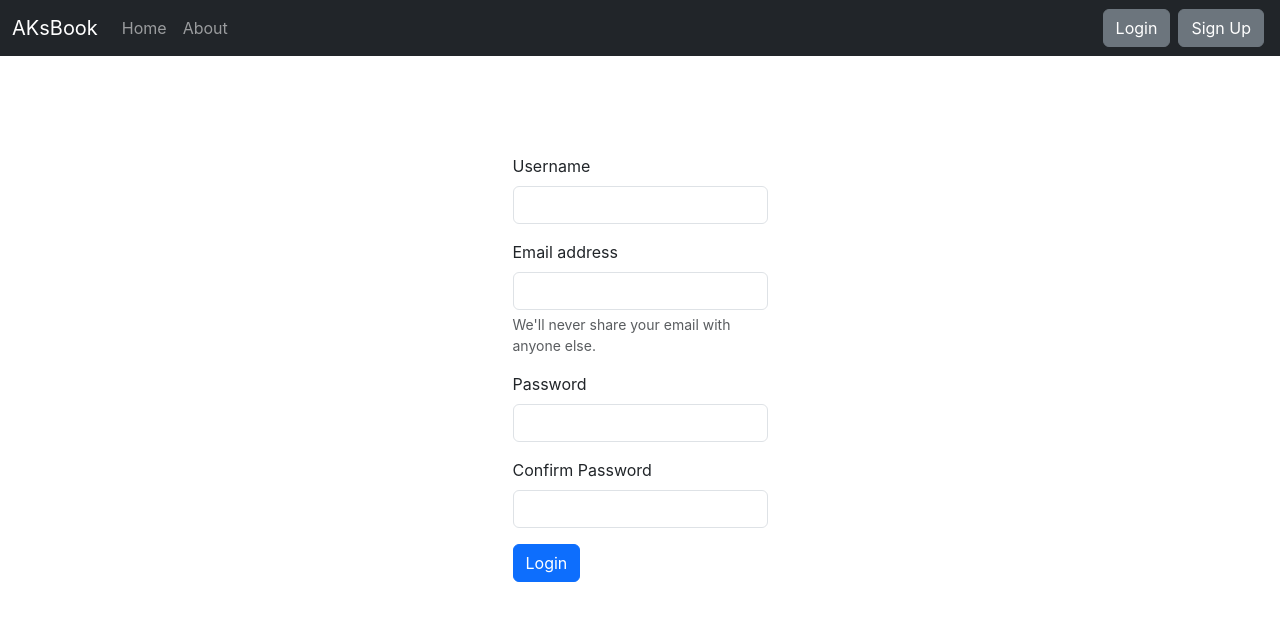
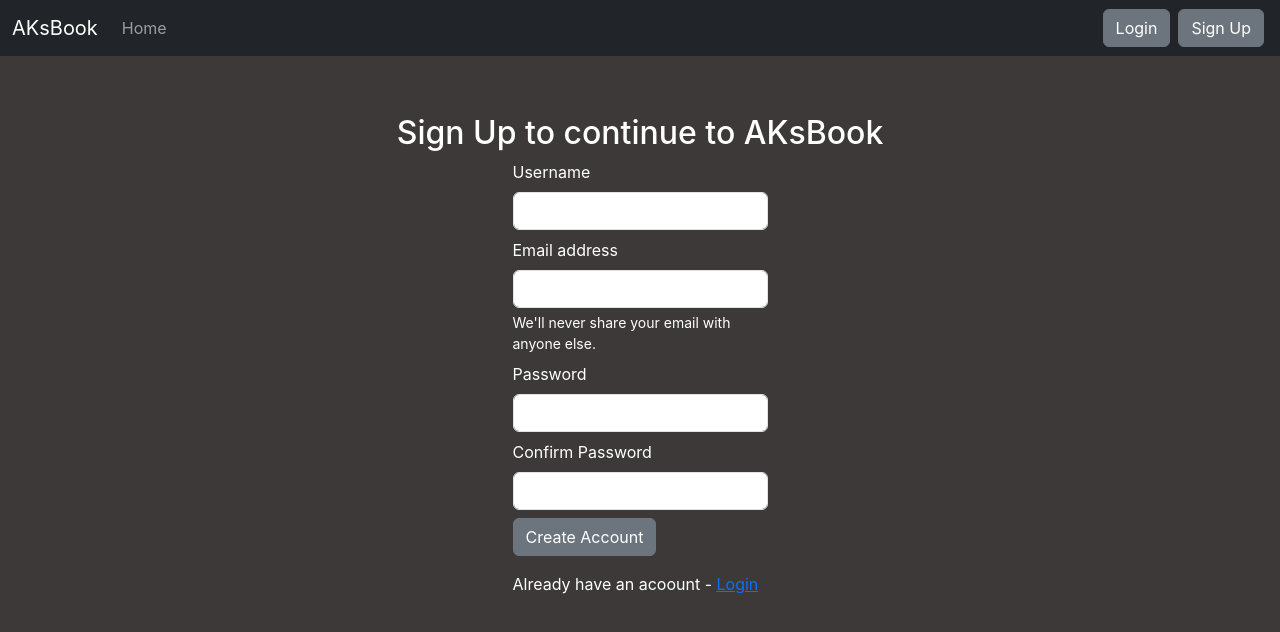
Before and after one commit to ajmat6/AKsBook-MERN, a React (Create React App) app: page /signup in a window 1280 px wide. Shown: the top 632 px of the page. Built offline with nearby package versions, Linux system fonts and the light colour scheme.

Commit message:
Confirm Password logic added + some fixes

```diff
--- a/src/App.js
+++ b/src/App.js
@@ -33,7 +33,8 @@ function App() {
         <Alert alert={alert} />
         <div className="container">
           <Routes>
-            <Route path="/about" element={<About />} />
+            {/* About page TODO */}
+            {/* <Route path="/about" element={<About />} /> */}
             <Route path="/" element={<Home showalert={showalert}/>} />
             <Route path="/login" element={<Login showalert={showalert}/>} />
             <Route path="/signup" element={<SignUp showalert={showalert}/>} />
--- a/src/components/Login.js
+++ b/src/components/Login.js
@@ -1,5 +1,5 @@
 import React, { useState } from 'react'
-import {useNavigate} from 'react-router-dom'
+import {useNavigate, Link} from 'react-router-dom'
 
 function Login(props) {
     const [credentials, setcredentials] = useState({email:"", password:""});
@@ -39,7 +39,8 @@ function Login(props) {
     }
 
     return (
-        <div>
+        <div className='mt-2'>
+            <h2 className='text-center'>Login to continue to AKsBook</h2>
             <form className='container col-md-3 my-5' onSubmit={handleLoginSubmit}>
                 <div className="mb-3">
                     <label htmlFor="email" className="form-label">Email address</label>
@@ -51,6 +52,11 @@ function Login(props) {
                     <input type="password" className="form-control" id="password" name='password' value={credentials.password} onChange={onChange}/>
                 </div>
                 <button type="submit" className="btn btn-primary">Login</button>
+                <p className='my-3'>Don't have any account - <span>
+                <Link aria-current="page" to="/signup">
+                  Sign Up
+                </Link>
+              </span></p>
             </form>
         </div>
     )
--- a/src/components/Navbar.js
+++ b/src/components/Navbar.js
@@ -42,10 +42,10 @@ const Navbar = () => {
                 </Link>
               </li>
               <li className="nav-item">
-                <Link className={`nav-link ${location.pathname === "/about"? "active" : ""}`} to="/about">
-                {/* <Link className='nav-link active' to="/about"> */}
+                {/* <Link className={`nav-link ${location.pathname === "/about"? "active" : ""}`} to="/about">
+                // <Link className='nav-link active' to="/about">
                   About
-                </Link>
+                </Link> */}
               </li>
             </ul>
 
--- a/src/components/SignUp.js
+++ b/src/components/SignUp.js
@@ -1,5 +1,5 @@
 import React, {useState} from 'react'
-import {useNavigate} from 'react-router-dom'
+import {useNavigate, Link} from 'react-router-dom'
 
 function SignUp(props) {
   const [credentials, setcredentials] = useState({username:"", email:"", password:"", cpassword:""});
@@ -7,6 +7,7 @@ function SignUp(props) {
 
   const handleSignUpSubmit = async (e) => {
         e.preventDefault();
+
         const response = await fetch('http://localhost:5001/api/auth/createuser', {
             method: "POST",
             headers: {
@@ -36,27 +37,49 @@ function SignUp(props) {
     setcredentials({...credentials, [e.target.name]: e.target.value}) // this will set the value in the email as you enter an email in the input tags
   }
 
+  const validateConfirmPassword = () => {
+    let pass = document.getElementById('password');
+    let cpass = document.getElementById('cpassword');
+    let submitButton = document.getElementById('submitButton');
+
+    if(cpass.value != pass.value)
+    {
+      props.showalert("Passwords not Matching!", "danger");
+      submitButton.disabled = true;
+    }
+    else
+    {
+      submitButton.disabled = false;
+    }
+  }
+
   return (
-    <div>
-      <form className='container col-md-3 my-5' onSubmit={handleSignUpSubmit}>
-                <div className="mb-3">
+    <div className='mt-2'>
+      <h2 className='text-center my-2'>Sign Up to continue to AKsBook</h2>
+      <form className='container col-md-3 my-2' onSubmit={handleSignUpSubmit}>
+                <div className="mb-2">
                     <label htmlFor="text" className="form-label">Username</label>
                     <input type="text" className="form-control" id="username" name='username' aria-describedby="emailHelp" value={credentials.username} onChange={onChange} required/>
                 </div>
-                <div className="mb-3">
+                <div className="mb-2">
                     <label htmlFor="email" className="form-label">Email address</label>
                     <input type="email" className="form-control" id="email" name='email' aria-describedby="emailHelp" value={credentials.email} onChange={onChange} required/>
                         <div id="emailHelp" className="form-text">We'll never share your email with anyone else.</div>
                 </div>
-                <div className="mb-3">
+                <div className="mb-2">
                     <label htmlFor="password" className="form-label">Password</label>
-                    <input type="password" className="form-control" id="password" name='password' value={credentials.password} onChange={onChange} minLength={8} required/>
+                    <input type="password" className="form-control" id="password" name='password' value={credentials.password} onChange={onChange} minLength={8} required onKeyUp={validateConfirmPassword}/>
                 </div>
-                <div className="mb-3">
+                <div className="mb-2">
                     <label htmlFor="cpassword" className="form-label">Confirm Password</label>
-                    <input type="password" className="form-control" id="cpassword" name='cpassword' value={credentials.cpassword} onChange={onChange} minLength={8} required/>
+                    <input type="password" className="form-control" id="cpassword" name='cpassword' value={credentials.cpassword} onChange={onChange} minLength={8} required onKeyUp={validateConfirmPassword}/>
                 </div>
-                <button type="submit" className="btn btn-primary">Login</button>
+                <button  type="submit" className="btn btn-secondary" id='submitButton'>Create Account</button>
+                <p className='my-3'>Already have an acoount - <span>
+                <Link aria-current="page" to="/login">
+                  Login
+                </Link>
+              </span></p>
       </form>
     </div>
   )
--- a/src/context/notes/NoteState.js
+++ b/src/context/notes/NoteState.js
@@ -83,7 +83,7 @@ const NoteState = (props) => {
             },
             body: JSON.stringify({title, description, tag}),
           });
-          const json = response.json(); // will parse the value as json
+          // const json = response.json(); // will parse the value as json
           // console.log(json);
 
           fetchNote();
--- a/src/index.css
+++ b/src/index.css
@@ -17,3 +17,17 @@ i{
   bottom: 1rem;
   cursor: pointer;
 }
+
+body
+{
+  background-color: rgb(61, 57, 57);
+  color: white;
+}
+
+#emailHelp{
+  color: white;
+}
+
+.card{
+  background-color: aqua;
+}
```
